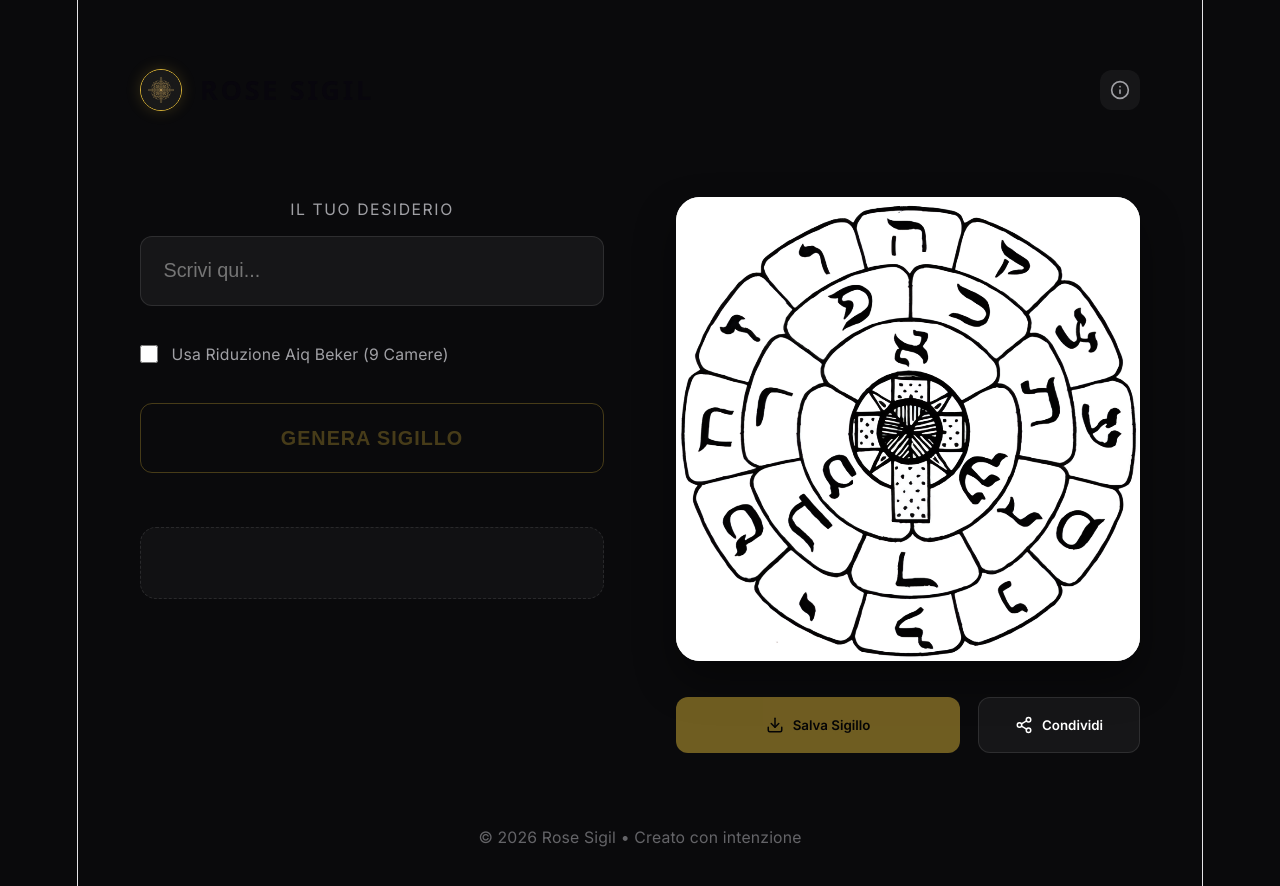
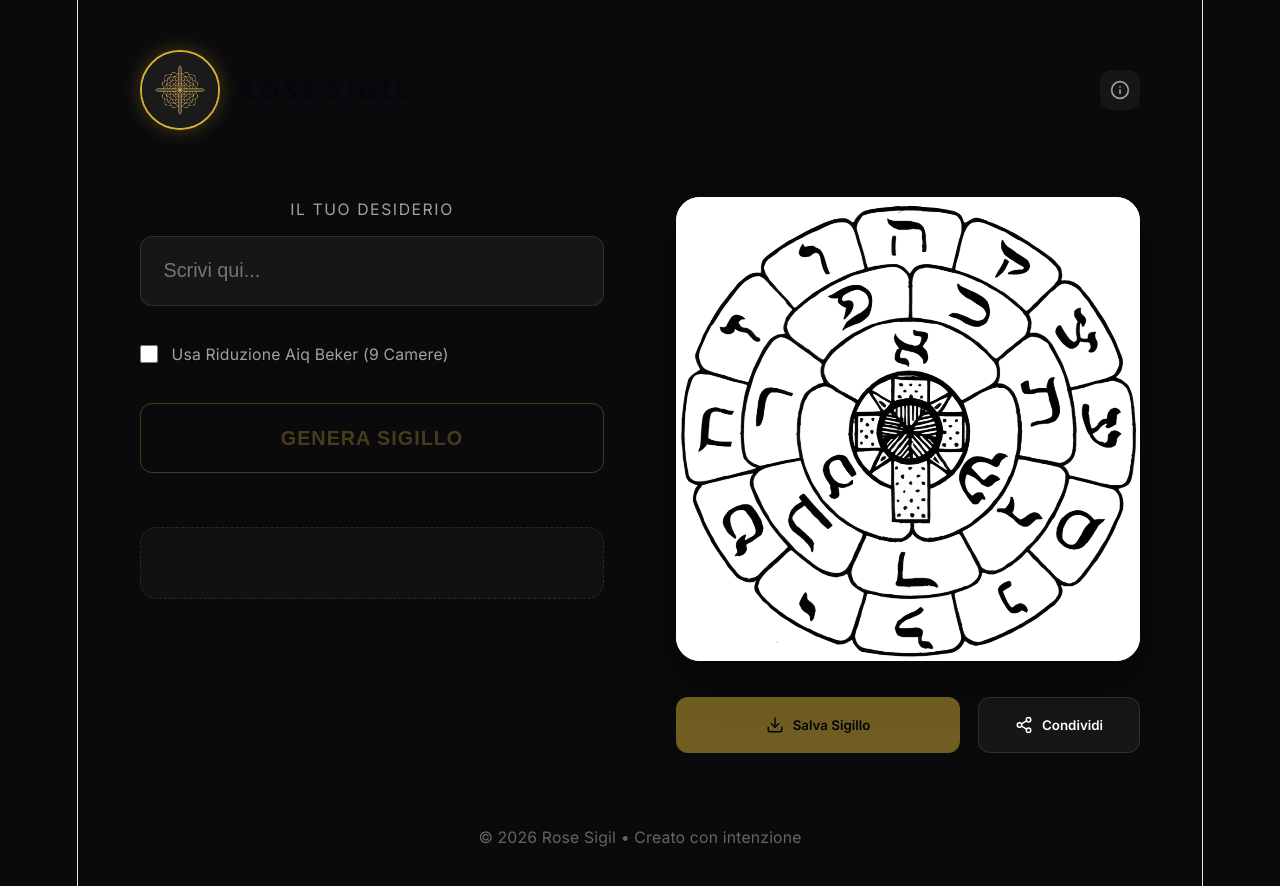
Before and after one commit to fraterr/Rose-Sigil, a React (Vite) app: page / in a window 1280 px wide. Shown: the top 886 px of the page. Built offline with nearby package versions, Linux system fonts and the light colour scheme.

Commit message:
UI: Make logo larger (80px) with solid black background

```diff
--- a/src/App.css
+++ b/src/App.css
@@ -57,12 +57,13 @@ body {
 }
 
 .logo-img {
-  width: 42px;
-  height: 42px;
+  width: 80px;
+  height: 80px;
   object-fit: cover;
   border-radius: 50%;
-  border: 1px solid var(--accent-color);
-  box-shadow: 0 0 15px rgba(212, 175, 55, 0.2);
+  border: 2px solid var(--accent-color);
+  background-color: #000;
+  box-shadow: 0 0 20px rgba(212, 175, 55, 0.3);
 }
 
 /* Content Layout */
```
